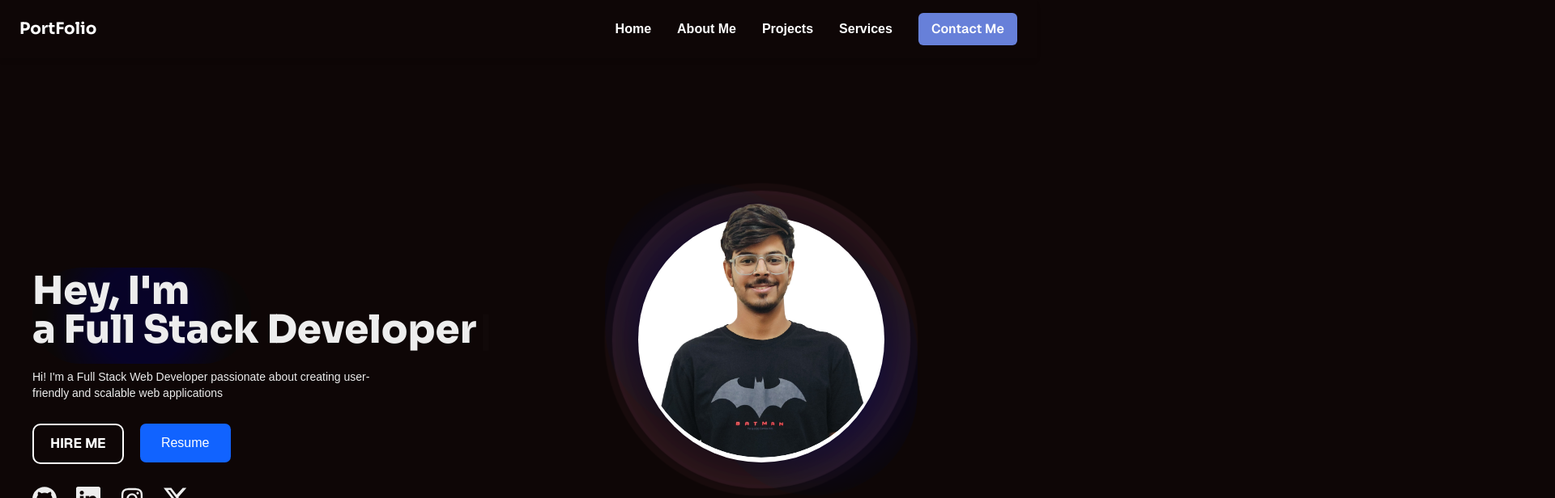
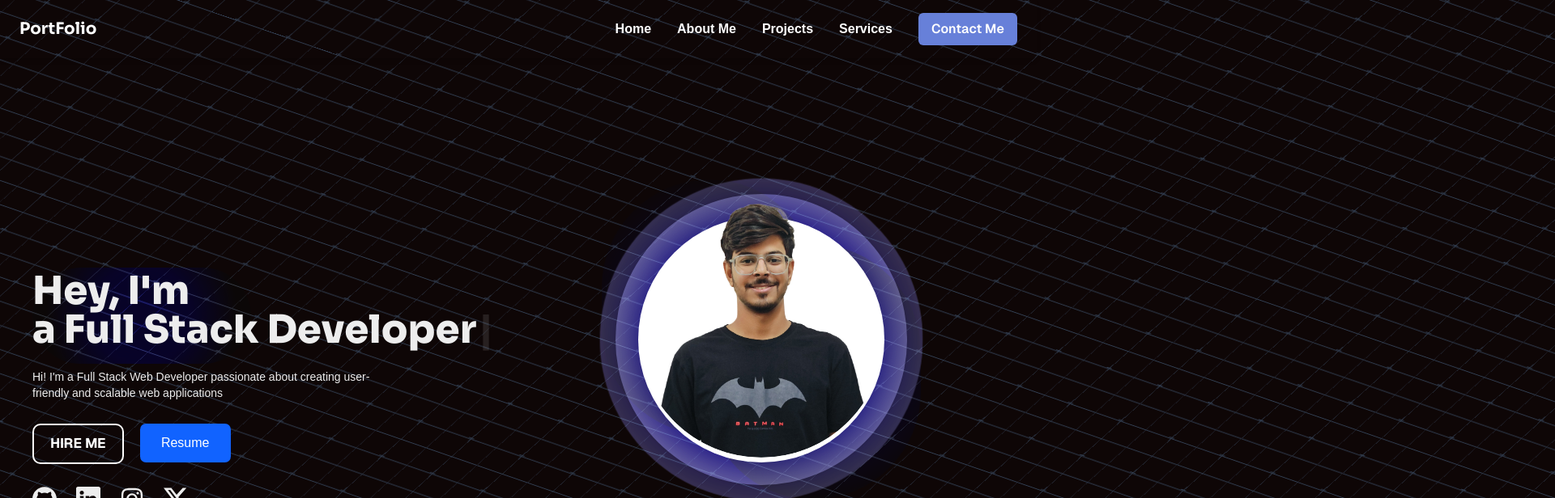
Before and after one commit to Divyanshu7611/portfolio, a Next.js app: page / in a window 1280 px wide. Shown: the top 616 px of the page at 81% size, 1920 px wide, since content can reach past the window. Built offline with nearby package versions, Linux system fonts and the light colour scheme; a web font is replaced by a local one.

Commit message:
background grid added

```diff
--- a/src/app/globals.css
+++ b/src/app/globals.css
@@ -15,6 +15,8 @@
   color: var(--foreground);
   background: var(--background);
   font-family: Arial, Helvetica, sans-serif;
+  overflow-y: hidden;
+  overflow-x: hidden;
 
 }
 
--- a/src/app/layout.tsx
+++ b/src/app/layout.tsx
@@ -1,5 +1,6 @@
 import type { Metadata } from 'next'
 import localFont from 'next/font/local'
+import { Boxes } from '@/components/ui/BackgroundBoxes'
 import './globals.css'
 
 const geistSans = localFont({
@@ -28,6 +29,7 @@
       <body
         className={`${geistSans.variable} ${geistMono.variable} antialiased`}
       >
+          <Boxes/>
         {children}
       </body>
     </html>
--- a/src/components/LeftHero.tsx
+++ b/src/components/LeftHero.tsx
@@ -60,8 +60,8 @@
         <div
           className="absolute inset-0 rounded-full opacity-40 animate-expand-contract"
           style={{
-            background: 'radial-gradient(circle, #161499 9%, #FFFFFF 80%)',
-            mixBlendMode: 'soft-light',
+            background: 'radial-gradient(circle, #161499 9%, #FFFFFF 100%)',
+            mixBlendMode: 'hard-light',
           }}
         ></div>
 
@@ -69,8 +69,8 @@
         <div
           className="absolute inset-0 rounded-full opacity-60 m-5 animate-expand-contract-slow"
           style={{
-            background: 'radial-gradient(circle, #161499 9%, #FFFFFF 80%)',
-            mixBlendMode: 'soft-light',
+            background: 'radial-gradient(circle, #161499 9%, #FFFFFF 100%)',
+            mixBlendMode: 'hard-light',
           }}
         ></div>
 
--- /dev/null
+++ b/src/components/ui/BackgroundBoxes.tsx
@@ -0,0 +1,76 @@
+"use client";
+import React from "react";
+import { motion } from "framer-motion";
+import { cn } from "@/lib/utilis";
+
+export const BoxesCore = ({ className, ...rest }: { className?: string }) => {
+  const rows = new Array(150).fill(1);
+  const cols = new Array(100).fill(1);
+  let colors = [
+    "--sky-300",
+    "--pink-300",
+    "--green-300",
+    "--yellow-300",
+    "--red-300",
+    "--purple-300",
+    "--blue-300",
+    "--indigo-300",
+    "--violet-300",
+  ];
+  const getRandomColor = () => {
+    return colors[Math.floor(Math.random() * colors.length)];
+  };
+
+  return (
+    <div
+      style={{
+        transform: `translate(-40%,-60%) skewX(-48deg) skewY(14deg) scale(0.675) rotate(0deg) translateZ(0)`,
+      }}
+      className={cn(
+        "absolute left-1/4 p-4 -top-1/4 flex  -translate-x-1/2 -translate-y-1/2 w-full h-full z-0 ",
+        className
+      )}
+      {...rest}
+    >
+      {rows.map((_, i) => (
+        <motion.div
+          key={`row` + i}
+          className="w-16 h-8  border-l  border-slate-700 relative"
+        >
+          {cols.map((_, j) => (
+            <motion.div
+              whileHover={{
+                backgroundColor: `var(${getRandomColor()})`,
+                transition: { duration: 0 },
+              }}
+              animate={{
+                transition: { duration: 2 },
+              }}
+              key={`col` + j}
+              className="w-16 h-8  border-r border-t border-slate-700 relative"
+            >
+              {j % 2 === 0 && i % 2 === 0 ? (
+                <svg
+                  xmlns="http://www.w3.org/2000/svg"
+                  fill="none"
+                  viewBox="0 0 24 24"
+                  strokeWidth="1.5"
+                  stroke="currentColor"
+                  className="absolute h-6 w-10 -top-[14px] -left-[22px] text-slate-700 stroke-[1px] pointer-events-none"
+                >
+                  <path
+                    strokeLinecap="round"
+                    strokeLinejoin="round"
+                    d="M12 6v12m6-6H6"
+                  />
+                </svg>
+              ) : null}
+            </motion.div>
+          ))}
+        </motion.div>
+      ))}
+    </div>
+  );
+};
+
+export const Boxes = React.memo(BoxesCore);
--- /dev/null
+++ b/src/lib/utilis.ts
@@ -0,0 +1,6 @@
+import { ClassValue, clsx } from "clsx";
+import { twMerge } from "tailwind-merge";
+
+export function cn(...inputs: ClassValue[]) {
+  return twMerge(clsx(inputs));
+}
--- a/tailwind.config.ts
+++ b/tailwind.config.ts
@@ -2,6 +2,7 @@
 
 const defaultTheme = require('tailwindcss/defaultTheme')
 const colors = require('tailwindcss/colors')
+// const svgToDataUri = require("mini-svg-data-uri");
 const {
   default: flattenColorPalette,
 } = require('tailwindcss/lib/util/flattenColorPalette')
@@ -45,7 +46,30 @@
       },
     },
   },
-  plugins: [addVariablesForColors],
+  plugins: [addVariablesForColors,
+    // function ({ matchUtilities, theme }: any) {
+    //   matchUtilities(
+    //     {
+    //       "bg-grid": (value: any) => ({
+    //         backgroundImage: `url("${svgToDataUri(
+    //           `<svg xmlns="http://www.w3.org/2000/svg" viewBox="0 0 32 32" width="32" height="32" fill="none" stroke="${value}"><path d="M0 .5H31.5V32"/></svg>`
+    //         )}")`,
+    //       }),
+    //       "bg-grid-small": (value: any) => ({
+    //         backgroundImage: `url("${svgToDataUri(
+    //           `<svg xmlns="http://www.w3.org/2000/svg" viewBox="0 0 32 32" width="8" height="8" fill="none" stroke="${value}"><path d="M0 .5H31.5V32"/></svg>`
+    //         )}")`,
+    //       }),
+    //       "bg-dot": (value: any) => ({
+    //         backgroundImage: `url("${svgToDataUri(
+    //           `<svg xmlns="http://www.w3.org/2000/svg" viewBox="0 0 32 32" width="16" height="16" fill="none"><circle fill="${value}" id="pattern-circle" cx="10" cy="10" r="1.6257413380501518"></circle></svg>`
+    //         )}")`,
+    //       }),
+    //     },
+    //     { values: flattenColorPalette(theme("backgroundColor")), type: "color" }
+    //   );
+    // },
+  ],
 }
 
 function addVariablesForColors({ addBase, theme }: any) {
```
Also changed, not shown: src/components/Hero.tsx (+27 -0 lines).
